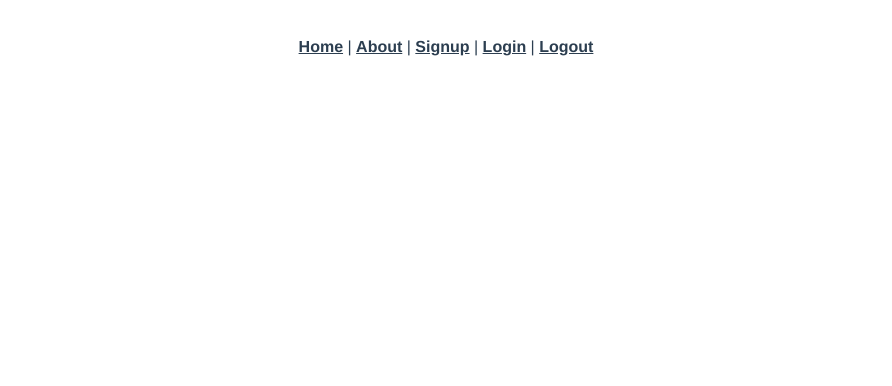
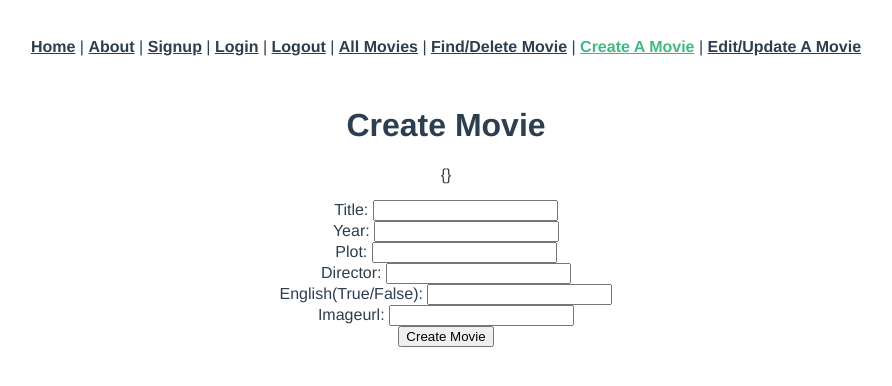
Before and after one commit to thomasdhinsa/movie-vue-app, a Vue app: page /createmovie in a window 1280 px wide. Shown: the top 386 px of the page, without its empty margins (194-1086 px from the left). Built offline with nearby package versions, Linux system fonts and the light colour scheme.

Commit message:
adds working crud actions

```diff
--- a/src/App.vue
+++ b/src/App.vue
@@ -9,6 +9,14 @@
     <router-link to="/login">Login</router-link>
     |
     <router-link to="/logout">Logout</router-link>
+    |
+    <router-link to="indexmovies">All Movies</router-link>
+    |
+    <router-link to="showmovies">Find/Delete Movie</router-link>
+    |
+    <router-link to="createmovie">Create A Movie</router-link>
+    |
+    <router-link to="editmovie">Edit/Update A Movie</router-link>
   </div>
   <router-view />
 </template>
--- a/src/router/index.js
+++ b/src/router/index.js
@@ -3,6 +3,10 @@ import Home from "../views/Home.vue";
 import Signup from "../views/Signup.vue";
 import Login from "../views/Login.vue";
 import Logout from "../views/Logout.vue";
+import IndexMovies from "../views/IndexMovies.vue";
+import ShowMovies from "../views/ShowMovies.vue";
+import CreateMovie from "../views/CreateMovie.vue";
+import EditMovie from "../views/EditMovie.vue";
 
 const routes = [
   {
@@ -33,6 +37,26 @@ const routes = [
     name: "logout",
     component: Logout,
   },
+  {
+    path: "/indexmovies",
+    name: "indexmovies",
+    component: IndexMovies,
+  },
+  {
+    path: "/showmovies",
+    name: "showmovies",
+    component: ShowMovies,
+  },
+  {
+    path: "/createmovie",
+    name: "createmovie",
+    component: CreateMovie,
+  },
+  {
+    path: "/editmovie",
+    name: "editmovie",
+    component: EditMovie,
+  },
 ];
 
 const router = createRouter({
--- /dev/null
+++ b/src/views/CreateMovie.vue
@@ -0,0 +1,55 @@
+<script>
+import axios from "axios";
+export default {
+  data: function () {
+    return {
+      message: "It's Working!",
+      movies: [],
+      newMovieParams: {},
+    };
+  },
+  created: function () {},
+  methods: {
+    createMovie: function () {
+      axios.post("http://localhost:3000/movies", this.newMovieParams).then((response) => {
+        console.log("Created!", response.data);
+        this.movies.push(response.data);
+        this.newMovieParams = {};
+      });
+    },
+  },
+};
+</script>
+
+<template>
+  <div class="home">
+    <h1>Create Movie</h1>
+    <p>{{ newMovieParams }}</p>
+    <div>
+      Title:
+      <input type="text" v-model="newMovieParams.title" />
+    </div>
+    <div>
+      Year:
+      <input type="integer" v-model="newMovieParams.year" />
+    </div>
+    <div>
+      Plot:
+      <input type="text" v-model="newMovieParams.plot" />
+    </div>
+    <div>
+      Director:
+      <input type="text" v-model="newMovieParams.director" />
+    </div>
+    <div>
+      English(True/False):
+      <input type="boolean" v-model="newMovieParams.english" />
+    </div>
+    <div>
+      Imageurl:
+      <input type="text" v-model="newMovieParams.imageUrl" />
+    </div>
+    <button v-on:click="createMovie()">Create Movie</button>
+  </div>
+</template>
+<style></style>
--- /dev/null
+++ b/src/views/EditMovie.vue
@@ -0,0 +1,70 @@
+<script>
+import axios from "axios";
+export default {
+  data: function () {
+    return {
+      movie: {},
+      errors: [],
+    };
+  },
+  created: function () {
+    axios.get(`/movies/${this.$route.params.id}`).then((response) => {
+      console.log("Movie to edit:", response.data);
+      this.movie = response.data;
+    });
+  },
+  methods: {
+    updateMovie: function () {
+      axios
+        .patch(`/movies/${this.movie.id}`, this.movie)
+        .then((response) => {
+          console.log("Updated Movie:", response.data);
+          localStorage.setItem("flashMessage", "Movie successfully updated!");
+          this.$router.push(`/movies/${this.movie.id}`);
+        })
+        .catch((error) => {
+          this.errors = error.response.data.errors;
+        });
+    },
+  },
+};
+</script>
+
+<template>
+  <div class="movies-edit">
+    <form v-on:submit.prevent="updateMovie()">
+      <h1>Edit Movie</h1>
+      <ul>
+        <li v-for="error in errors" v-bind:key="error">{{ error }}</li>
+      </ul>
+      <p>Current movie: {{ movie }}</p>
+      <p><img v-bind:src="movie.imageUrl" alt="" /></p>
+      <div>
+        <label>Title:</label>
+        <input type="text" v-model="movie.title" />
+      </div>
+      <div>
+        <label>Year:</label>
+        <input type="text" v-model="movie.year" />
+      </div>
+      <div>
+        <label>Plot:</label>
+        <input type="text" v-model="movie.plot" />
+      </div>
+      <div>
+        <label>Director:</label>
+        <input type="text" v-model="movie.director" />
+      </div>
+      <div>
+        <label>Image Url:</label>
+        <input type="text" v-model="movie.imageUrl" />
+      </div>
+      <div>
+        <label>English?:</label>
+        <input type="text" v-model="movie.english" />
+      </div>
+      <input type="submit" value="Update" />
+    </form>
+  </div>
+</template>
+;
--- /dev/null
+++ b/src/views/IndexMovies.vue
@@ -0,0 +1,33 @@
+<script>
+import axios from "axios";
+export default {
+  data: function () {
+    return {
+      message: "It's Working!",
+      movies: [],
+    };
+  },
+  created: function () {},
+  methods: {
+    indexMovies: function () {
+      console.log("do you see bananaman");
+      axios.get("http://localhost:3000/movies").then((response) => {
+        console.log(response.data);
+        this.movies = response.data;
+      });
+    },
+  },
+};
+</script>
+
+<template>
+  <div class="home">
+    <h1>All Movies</h1>
+    <button v-on:click="indexMovies()">Load Movies</button>
+    <div v-for="movie in movies" v-bind:key="movie.id">
+      <h1>Title {{ movie.title }}</h1>
+      <img v-bind:src="movie.imageUrl" alt="" />
+    </div>
+  </div>
+</template>
+<style></style>
--- /dev/null
+++ b/src/views/ShowMovies.vue
@@ -0,0 +1,45 @@
+<script>
+import axios from "axios";
+export default {
+  data: function () {
+    return {
+      movie: {},
+    };
+  },
+  created: function () {
+    axios.get(`/movies/${this.$route.params.id}`).then((response) => {
+      console.log("Movies Show:", response.data);
+      this.recipe = response.data;
+    });
+  },
+  methods: {
+    destroyRecipe: function () {
+      if (confirm("Are you sure you to delete this?")) {
+        axios.delete(`/movies/${this.movie.id}`).then((response) => {
+          console.log("Success", response.data);
+          this.$router.push("/movies");
+        });
+      }
+    },
+  },
+};
+</script>
+
+<template>
+  <div class="movies-show">
+    <h2>{{ movie.title }}</h2>
+    <img v-bind:src="movie.imageUrl" alt="" />
+    <p>Title: {{ movie.title }}</p>
+    <p>Year: {{ movie.year }}</p>
+    <p>Plot: {{ movie.plot }}</p>
+    <p>Director: {{ movie.director }}</p>
+    <p>English: {{ movie.english }}</p>
+    <div v-if="movie.owner">
+      <button>
+        <router-link v-bind:to="`/movies/${movie.id}/edit`">Edit</router-link>
+      </button>
+      |
+      <button v-on:click="destroyMovie()">Delete</button>
+    </div>
+  </div>
+</template>
```
